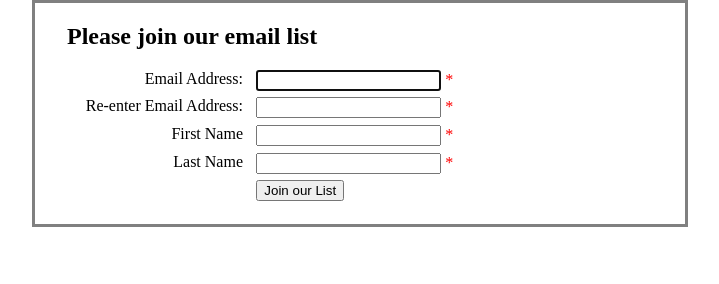
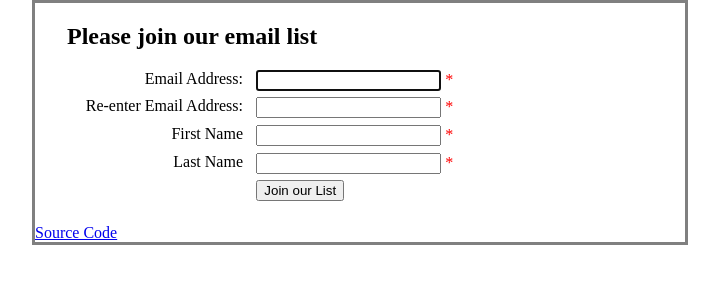
Before and after one commit to luomopuma/web150, a plain HTML site: page Assignment4/index.html in a window 1280 px wide. Shown: the whole page, without its empty margins (280-999 px from the left). Drawn offline with Linux system fonts and the light colour scheme.

Commit message:
Adds source code link to Assignment 4

```diff
--- a/Assignment4/index.html
+++ b/Assignment4/index.html
@@ -32,5 +32,6 @@
 	        <input type="button" id="join_list" value="Join our List"><br>
 	    </form>
     </section>
+	<a href="https://github.com/luomopuma/web150">Source Code</a>
 </body>
 </html>
```
